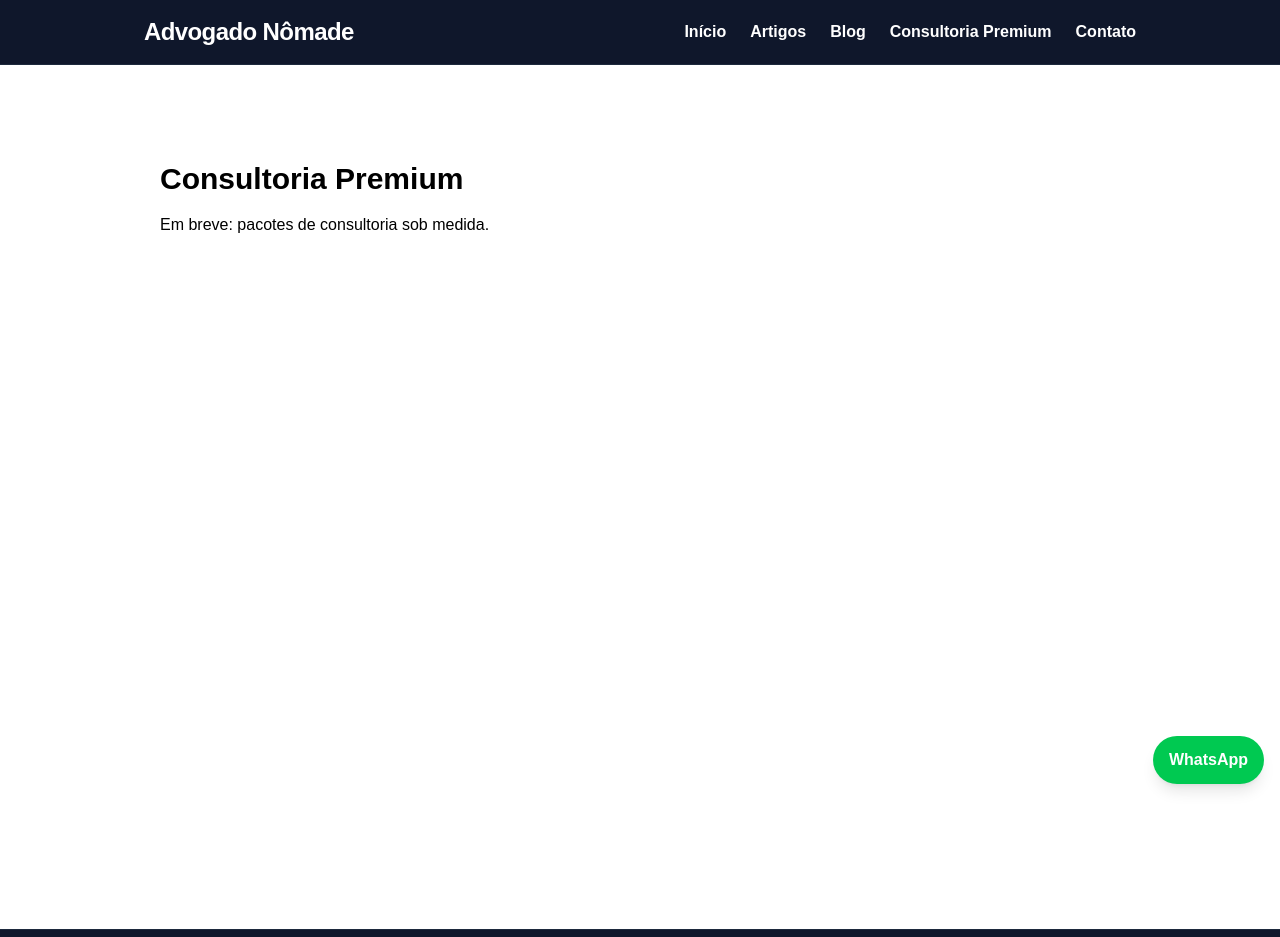
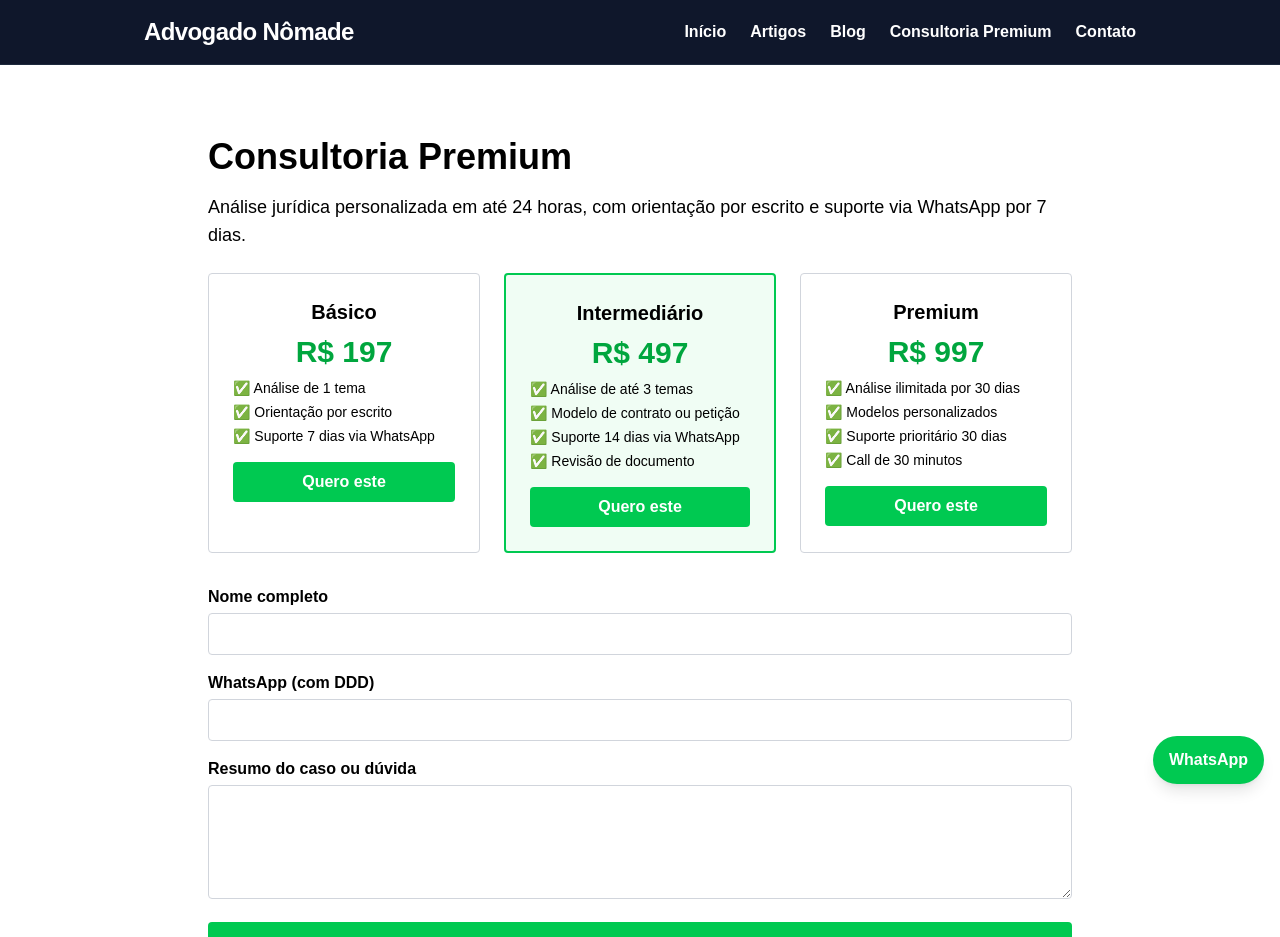
Before and after one commit to mestrereginaldo-site/advogadonomade1, a Next.js app: page /consultoria in a window 1280 px wide. Shown: the top 937 px of the page. Built offline with nearby package versions, Linux system fonts and the light colour scheme.

Commit message:
Update page.tsx

```diff
--- a/app/consultoria/page.tsx
+++ b/app/consultoria/page.tsx
@@ -1,10 +1,105 @@
-// app/consultoria/page.tsx
+"use client";
+import Link from "next/link";
+
 export default function Consultoria() {
+  const handleSubmit = (e: React.FormEvent<HTMLFormElement>) => {
+    e.preventDefault();
+    const form = e.currentTarget;
+    const nome = (form.elements.namedItem("nome") as HTMLInputElement).value;
+    const whatsapp = (form.elements.namedItem("whatsapp") as HTMLInputElement).value;
+    const caso = (form.elements.namedItem("caso") as HTMLInputElement).value;
+    const msg = `NOVO LEAD - Consultoria Premium%0A%0ANome: ${nome}%0AWhatsApp: ${whatsapp}%0ACaso: ${caso}`;
+    window.open(`https://wa.me/5588999999999?text=${msg}`, "_blank");
+  };
+
   return (
     <main className="min-h-screen bg-white text-black">
-      <div className="max-w-5xl mx-auto px-4 py-16">
-        <h1 className="text-3xl font-bold mb-4">Consultoria Premium</h1>
-        <p>Em breve: pacotes de consultoria sob medida.</p>
+      <div className="max-w-4xl mx-auto px-4 py-10">
+        {/* HEADLINE */}
+        <h1 className="text-3xl md:text-4xl font-bold mb-4">Consultoria Premium</h1>
+        <p className="text-lg mb-6">
+          Análise jurídica personalizada em até 24 horas, com orientação por escrito e suporte via WhatsApp por 7 dias.
+        </p>
+
+        {/* PREÇOS */}
+        <div className="grid grid-cols-1 md:grid-cols-3 gap-6 mb-8">
+          {/* Plano Básico */}
+          <div className="border border-gray-300 rounded p-6 text-center">
+            <h3 className="text-xl font-semibold mb-2">Básico</h3>
+            <p className="text-3xl font-bold text-green-600 mb-2">R$ 197</p>
+            <ul className="text-sm text-left space-y-1 mb-4">
+              <li>✅ Análise de 1 tema</li>
+              <li>✅ Orientação por escrito</li>
+              <li>✅ Suporte 7 dias via WhatsApp</li>
+            </ul>
+            <button
+              onClick={() => window.open("https://wa.me/5588999999999?text=Quero%20Consultoria%20Básica%20R%24%20197", "_blank")}
+              className="w-full bg-green-500 hover:bg-green-600 text-white font-semibold py-2 rounded"
+            >
+              Quero este
+            </button>
+          </div>
+
+          {/* Plano Intermediário */}
+          <div className="border-2 border-green-500 rounded p-6 text-center bg-green-50">
+            <h3 className="text-xl font-semibold mb-2">Intermediário</h3>
+            <p className="text-3xl font-bold text-green-600 mb-2">R$ 497</p>
+            <ul className="text-sm text-left space-y-1 mb-4">
+              <li>✅ Análise de até 3 temas</li>
+              <li>✅ Modelo de contrato ou petição</li>
+              <li>✅ Suporte 14 dias via WhatsApp</li>
+              <li>✅ Revisão de documento</li>
+            </ul>
+            <button
+              onClick={() => window.open("https://wa.me/5588999999999?text=Quero%20Consultoria%20Intermediária%20R%24%20497", "_blank")}
+              className="w-full bg-green-500 hover:bg-green-600 text-white font-semibold py-2 rounded"
+            >
+              Quero este
+            </button>
+          </div>
+
+          {/* Plano Premium */}
+          <div className="border border-gray-300 rounded p-6 text-center">
+            <h3 className="text-xl font-semibold mb-2">Premium</h3>
+            <p className="text-3xl font-bold text-green-600 mb-2">R$ 997</p>
+            <ul className="text-sm text-left space-y-1 mb-4">
+              <li>✅ Análise ilimitada por 30 dias</li>
+              <li>✅ Modelos personalizados</li>
+              <li>✅ Suporte prioritário 30 dias</li>
+              <li>✅ Call de 30 minutos</li>
+            </ul>
+            <button
+              onClick={() => window.open("https://wa.me/5588999999999?text=Quero%20Consultoria%20Premium%20R%24%20997", "_blank")}
+              className="w-full bg-green-500 hover:bg-green-600 text-white font-semibold py-2 rounded"
+            >
+              Quero este
+            </button>
+          </div>
+        </div>
+
+        {/* FORMULÁRIO PERSONALIZADO */}
+        <form onSubmit={handleSubmit} className="space-y-4">
+          <div>
+            <label className="block mb-1 font-semibold">Nome completo</label>
+            <input name="nome" required className="w-full px-3 py-2 border border-gray-300 rounded bg-white text-black" />
+          </div>
+          <div>
+            <label className="block mb-1 font-semibold">WhatsApp (com DDD)</label>
+            <input name="whatsapp" type="tel" required className="w-full px-3 py-2 border border-gray-300 rounded bg-white text-black" />
+          </div>
+          <div>
+            <label className="block mb-1 font-semibold">Resumo do caso ou dúvida</label>
+            <textarea name="caso" required rows={4} className="w-full px-3 py-2 border border-gray-300 rounded bg-white text-black" />
+          </div>
+          <button type="submit" className="w-full bg-green-500 hover:bg-green-600 text-white font-semibold py-3 rounded">
+            Receber orçamento no WhatsApp
+          </button>
+        </form>
+
+        {/* GARANTIA */}
+        <div className="mt-8 p-4 bg-green-50 border border-green-200 rounded text-center">
+          <p className="text-green-800 font-semibold">✅ Garantia de 7 dias ou seu dinheiro de volta</p>
+        </div>
       </div>
     </main>
   );
```
